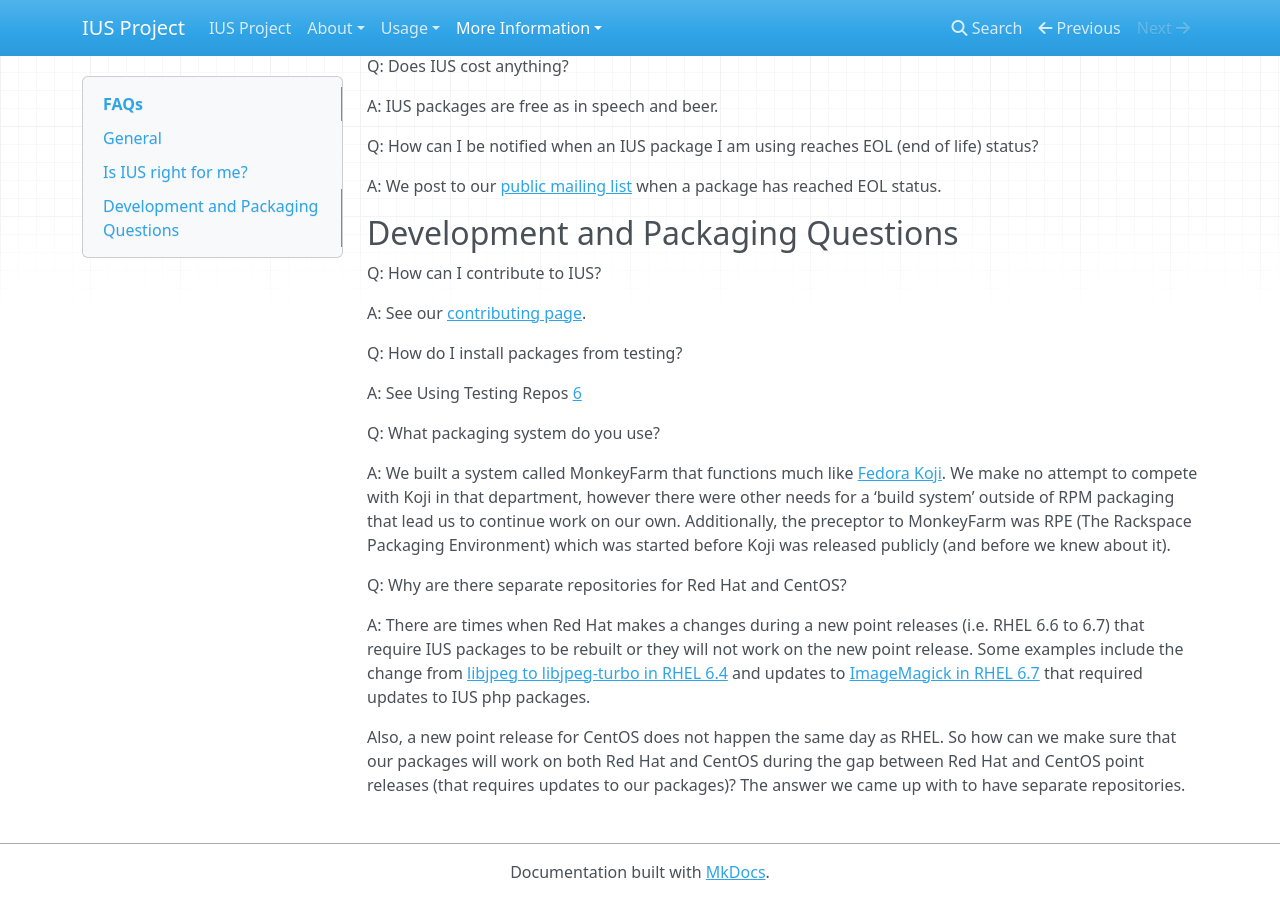
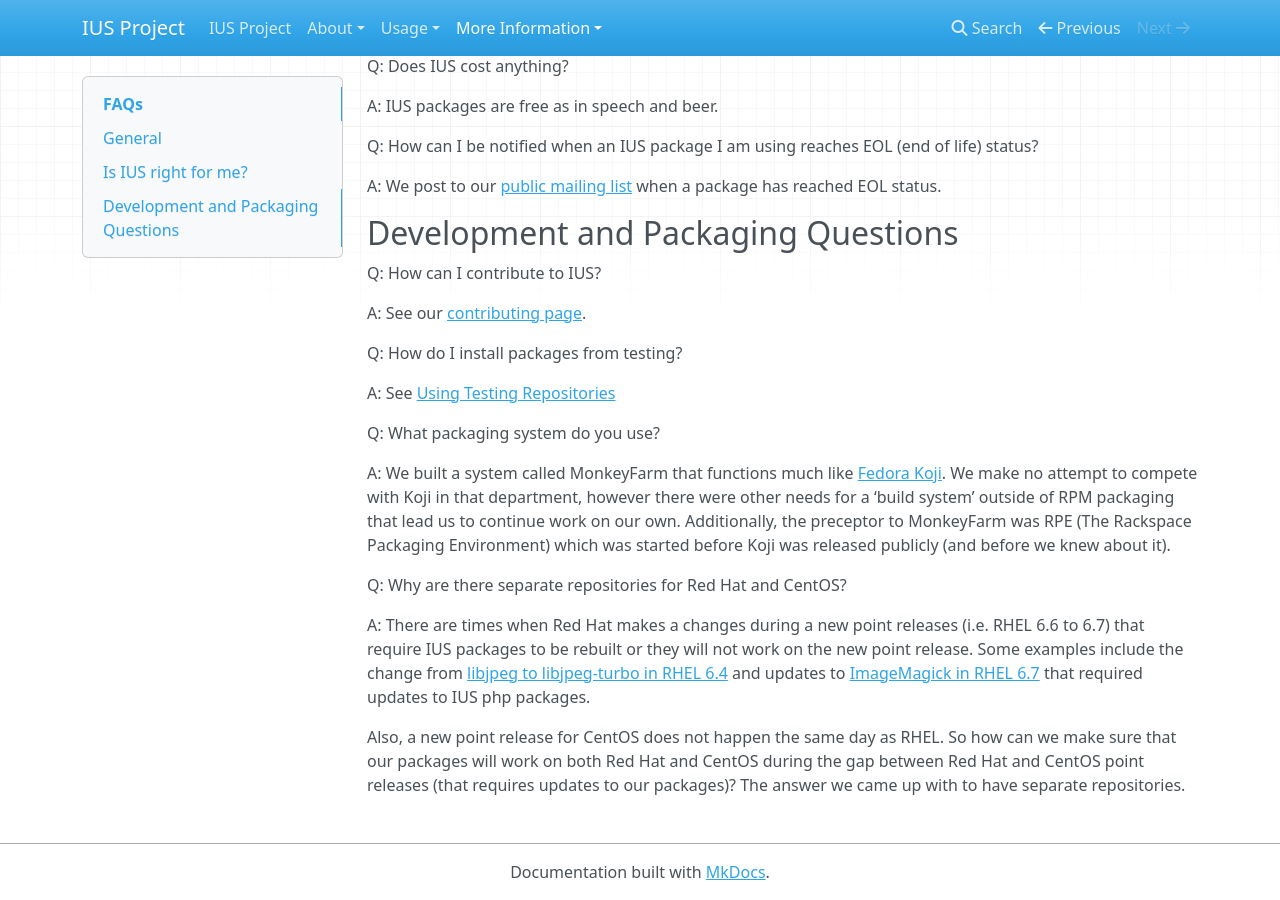
Before and after one commit to iusrepo/ius.io, an MkDocs documentation site: the page built from docs/FAQs.md, in a window 1280 px wide and 900 px high, scrolled down 2325 px. Built offline with MkDocs 1.6.1, drawn with Linux system fonts in a browser that asks for light colours; nearby versions of some CDN libraries; old or Windows-style settings are respelled for this version of MkDocs.

Commit message:
fixing links

```diff
--- a/docs/FAQs.md
+++ b/docs/FAQs.md
@@ -141,7 +141,7 @@ A: See our [contributing page][5].
 
 Q: How do I install packages from testing?
 
-A: See Using Testing Repos [6]
+A: See [Using Testing Repositories][6]
 
 Q: What packaging system do you use?
 
@@ -166,11 +166,11 @@ during the gap between Red Hat and CentOS point releases (that requires updates
 to our packages)?  The answer we came up with to have separate repositories.
 
 [1]: History.md
-[2]: Philosophy.md#Naming-Convention
+[2]: Philosophy.md#naming-convention
 [3]: https://access.redhat.com/security/updates/backporting/?sc_cid=3093
 [4]: IUSvsSCL.md
 [5]: Contributing.md
-[6]: placeholder
+[6]: UsageGuide.md#using-testing-repositories
 [7]: https://fedoraproject.org/wiki/Koji
 [8]: https://access.redhat.com/documentation/en-US/Red_Hat_Enterprise_Linux/6/html/6.4_Technical_Notes/RHEA-2013-0422.html
 [9]: https://access.redhat.com/documentation/en-US/Red_Hat_Enterprise_Linux/6/html/6.7_Technical_Notes/package-ImageMagick.html
```
